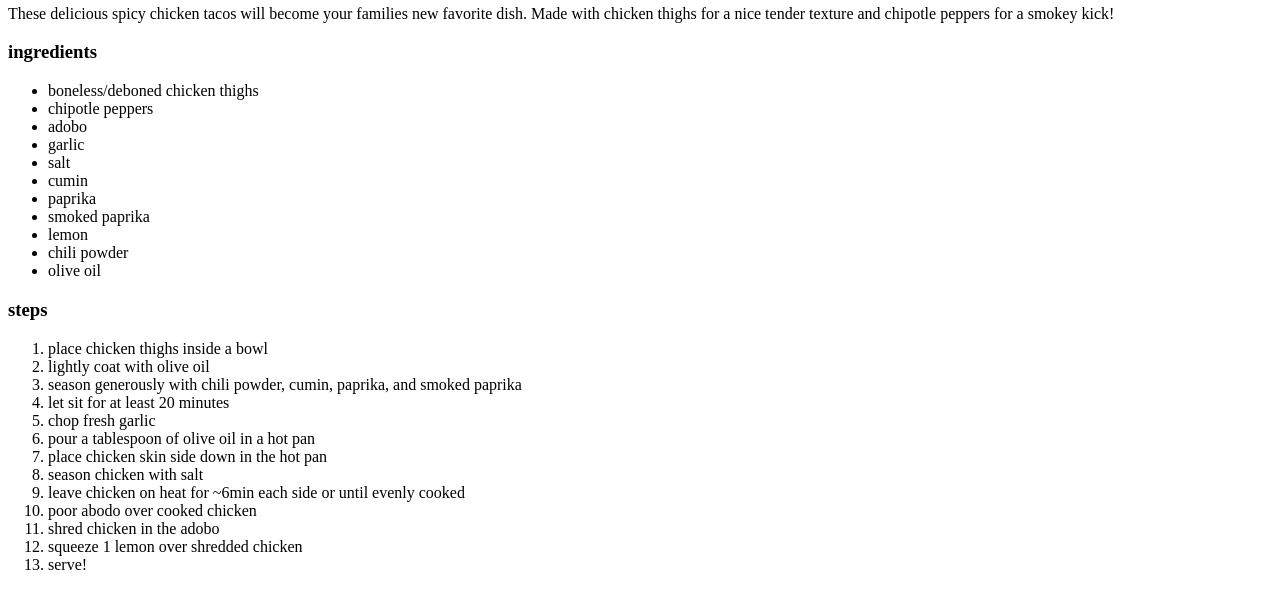
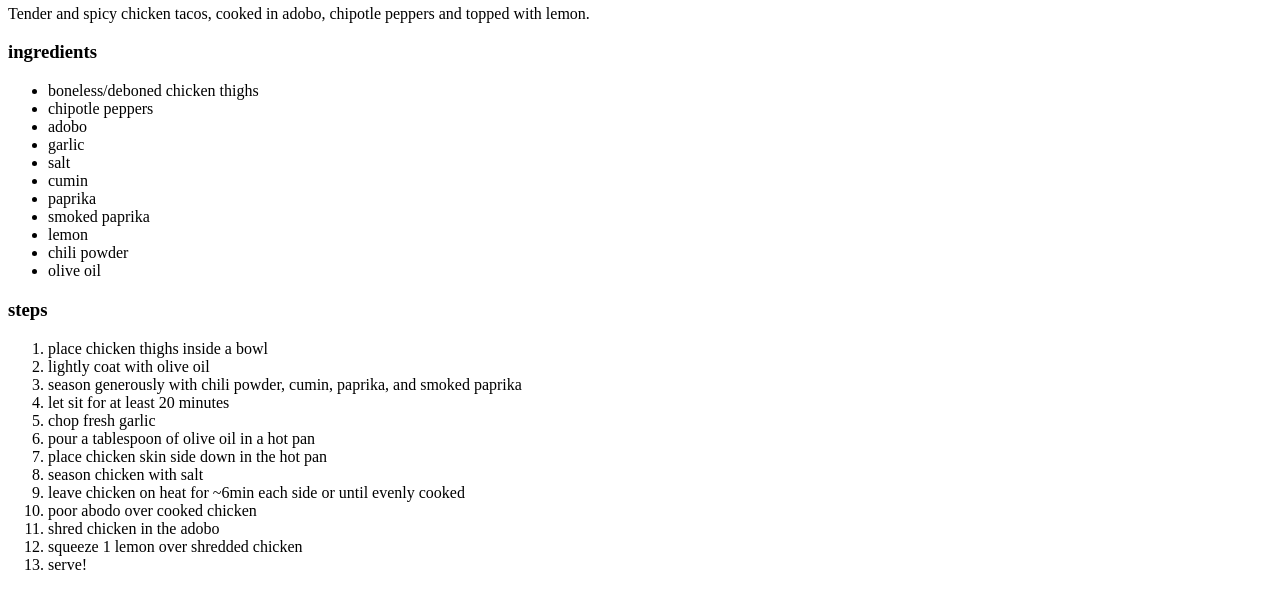
Before and after one commit to Robben-B/odin-recipes, a plain HTML site: page recipes/chicken-tacos.html in a window 1280 px wide. Shown: the part 421-1011 px from the top of the page. Drawn offline with Linux system fonts and the light colour scheme.

Commit message:
edit paragraph that describes the dish

```diff
--- a/recipes/chicken-tacos.html
+++ b/recipes/chicken-tacos.html
@@ -9,7 +9,7 @@
     <h1>chicken tacos</h1>
     <img src="../img/c-tacos.jpg" alt="chicken tacos" height="275" width="275">
     <h2>chicken tacos</h2>
-        <p>These delicious spicy chicken tacos will become your families new favorite dish. Made with chicken thighs for a nice tender texture and chipotle peppers for a smokey kick!</p>
+        <p>Tender and spicy chicken tacos, cooked in adobo, chipotle peppers and topped with lemon.</p>
     <h3>ingredients</h3>
         <ul>
             <li>boneless/deboned chicken thighs</li>
```
